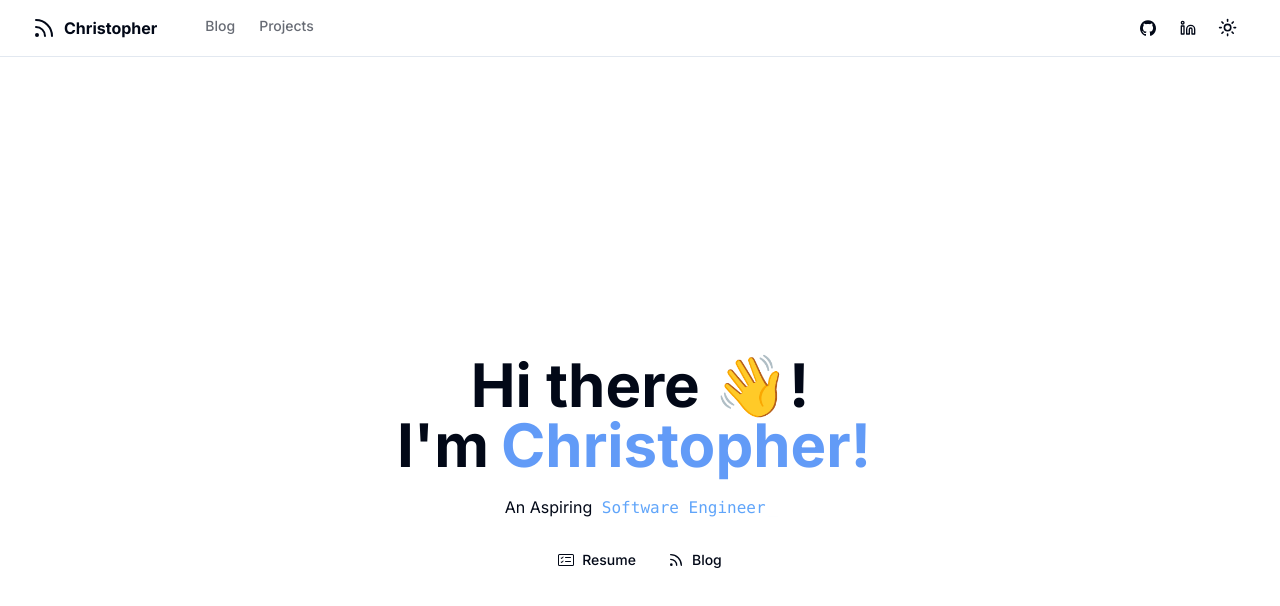
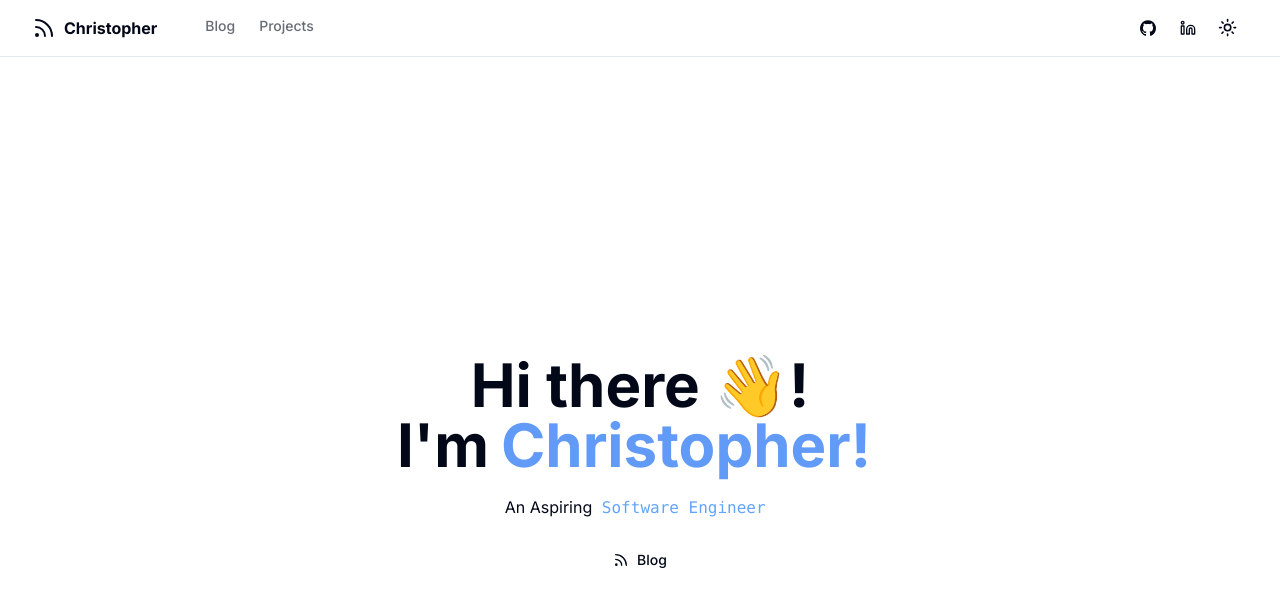
Before and after one commit to hexbacon/chrismena.dev-portfolio, a Next.js app: page / in a window 1280 px wide. Shown: the top 606 px of the page. Built offline with nearby package versions, Linux system fonts and the light colour scheme.

Commit message:
commented resume part

```diff
--- a/app/page.tsx
+++ b/app/page.tsx
@@ -36,13 +36,15 @@ export default function Home() {
                 </code>
             </p>
             <div className="flex justify-center pt-5">
-                <Link href={"./static/data/resume.pdf"} target='_blank'>
+                {/*
+                <Link href={"/static/data/resume.pdf"} target='_blank'>
                     <Button variant={"ghost"}>
                         <Icons.notes className="mr-2 h-4 w-4" /> Resume
                     </Button>
                 </Link>
+     To be fix*/}
 
-                <Link href={"/blog"} >
+                <Link href={"/blog"}>
                     <Button variant={"ghost"}>
                         <Icons.logo className="mr-2 h-4 w-4" /> Blog
                     </Button>
```
